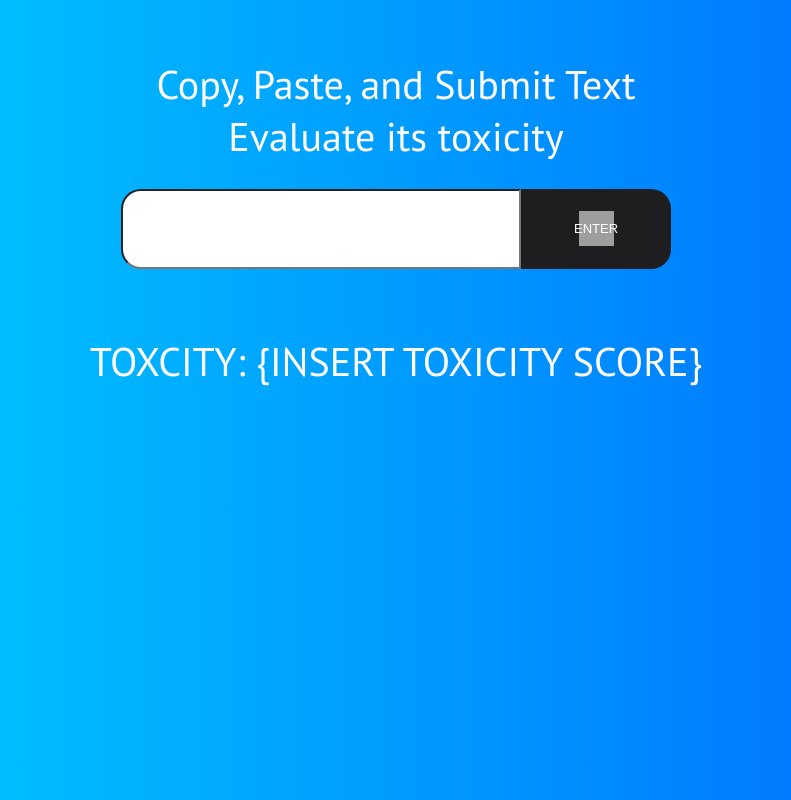
After one commit to natepill/toxic-comments, a Flask app: template templates/index.html in a window 1280 px wide. The commit adds this page. Shown: the whole page, without its empty margins (244-1035 px from the left). Run offline with Flask 2, Linux system fonts and the light colour scheme; the template is opened without the code that fills it, so the values that code supplies are empty; parts of the project's set-up code (start-up, migrations or seed data) failed here and were passed over; grey boxes are pictures that could not be loaded.

Commit message:
[added] ui and model metrics to read me

```diff
--- a/app.py
+++ b/app.py
@@ -8,35 +8,41 @@ import json
 
 
 #
-# app = Flask(__name__)
+app = Flask(__name__)
 #
 #
-# @app.route('/')
-# def landing_page():
-#
-#     return render_template('index.html')
+@app.route('/')
+def landing_page():
+
+    return render_template('index.html')
 #
 #
-# @app.route('/fetch_toxicity', methods=['GET', 'POST'])
-# def stream_data():
-#     """ Utilize model to evaluate toxicity of text and return score """
-#     # Get text from user
-#     # NOTE: uncertain if split on space is needed
-#     text = request.args.get('text').split(' ')
-#
-#
-#     toxicity_score = get_score(text)
-#
-#     return toxicity_score
+@app.route('/fetch_toxicity', methods=['GET', 'POST'])
+def stream_data():
+    """ Utilize model to evaluate toxicity of text and return score """
 
+    print("REQUST coming TO: /fetch_toxicity")
+    # Get text from user
+    # NOTE: uncertain if split on space is needed
+    text = request.args.get('userText').split(' ')
+
+    print(f"\n\n\n Text: {text}")
+
+    toxicity_score = get_score(text)
+    #
+    print(toxicity_score)
+    #
+    return str(toxicity_score)
 
 
 
 if __name__ == "__main__":
 
-    text = 'I love dogs. I love cats. I like humans'.split(' ')
+    # text = 'I love dogs. I love cats. I like humans'.split(' ')
     text = 'I hate dogs. I hate cats. I hate humans'.split(' ')
     toxicity_score = get_score(text)
 
-    print(toxicity_score)
-    # app.run(debug=True, port=5000)
+    # ['this', 'is', 'sample', 'text']
+    #
+    # print(toxicity_score)
+    app.run(debug=True, port=5000)
--- a/static/css/main.css
+++ b/static/css/main.css
@@ -66,4 +66,5 @@ input {
 	display: inline-block;
 	width: 150px;
 	height: 80px;
+	color: white;
 }
--- /dev/null
+++ b/templates/index.html
@@ -0,0 +1,40 @@
+<!--
+    ALL UI, STYLING, and JS by: @mikedevelops
+ -->
+
+
+
+<html>
+
+<header>
+    <link href="../static/css/main.css" rel="stylesheet" />
+</header>
+
+<body>
+    <div class="body">
+    	<h1>Copy, Paste, and Submit Text <br> Evaluate its toxicity</h1>
+        <br>
+        <br>
+        <form action="/fetch_toxicity">
+        	<div class="wrapper">
+        		<input class="search" type="text" id="textBox" name="userText"/>
+        		<input class="submit" type="submit" value="ENTER"/>
+        	</div>
+        </form>
+
+    </div>
+
+    <h1>TOXCITY: {INSERT TOXICITY SCORE}</h1>
+
+    <!-- <script type="text/javascript" src="../js/script.js"></script> -->
+
+
+    <script type="text/javascript">
+          const button = document.getElementById("textBox")
+
+
+    </script>
+</body>
+
+
+</html>
```
Also changed, not shown: Proposal.md (+20 -0 lines), static/templates/index.html (deleted, +0 -24 lines).
